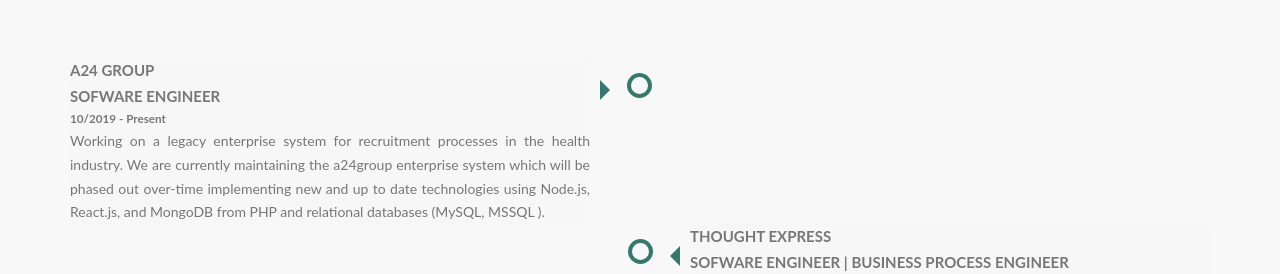
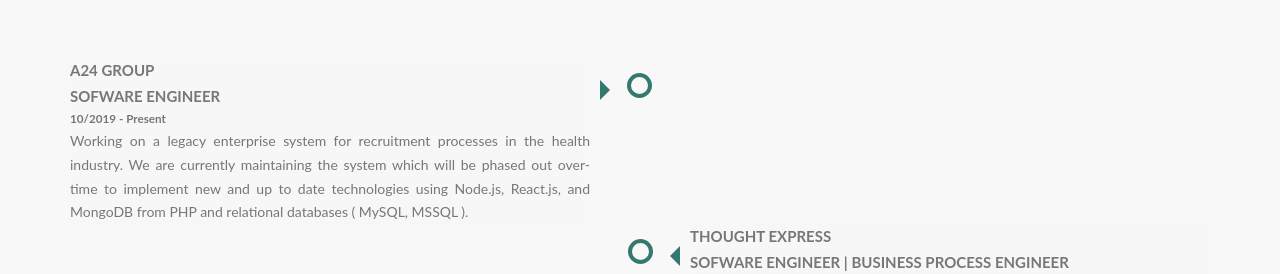
Before and after one commit to jacksonmoji/jacksonmoji-portfolio, a React (Create React App) app: page / in a window 1280 px wide. Shown: the part 2500-2774 px from the top of the page. Built offline with nearby package versions, Linux system fonts and the light colour scheme; a web font is replaced by a local one.

Commit message:
added content amendment

```diff
--- a/src/App.js
+++ b/src/App.js
@@ -128,7 +128,10 @@
               <h1>A24 GROUP</h1>
               <h2>SOFWARE ENGINEER</h2>
               <h3>10/2019 - Present</h3>
-              <p className="paragraph">Working on a legacy enterprise system for recruitment processes in the health industry. We are currently maintaining the a24group enterprise system which will be phased out over-time implementing new and up to date technologies using Node.js, React.js, and MongoDB from PHP and relational databases (MySQL, MSSQL ).</p>
+              <p className="paragraph">Working on a legacy enterprise system for recruitment processes in the health
+industry. We are currently maintaining the system which will be phased out
+over-time to implement new and up to date technologies using Node.js, React.js,
+and MongoDB from PHP and relational databases ( MySQL, MSSQL ).</p>
             </div>
           </div>
           <div class="timeline__container timeline__container--right">
```
